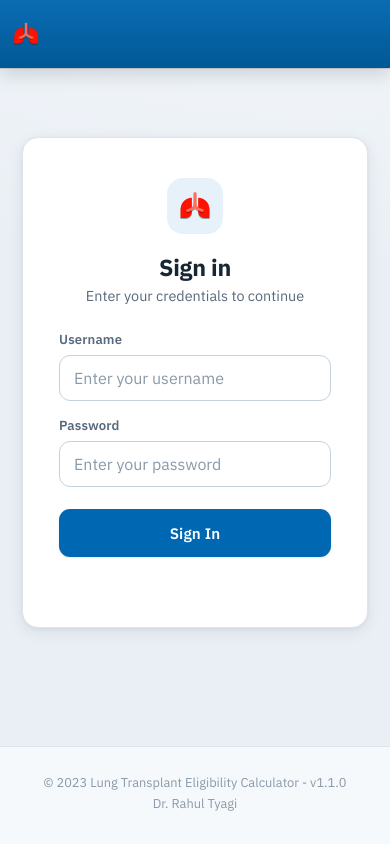
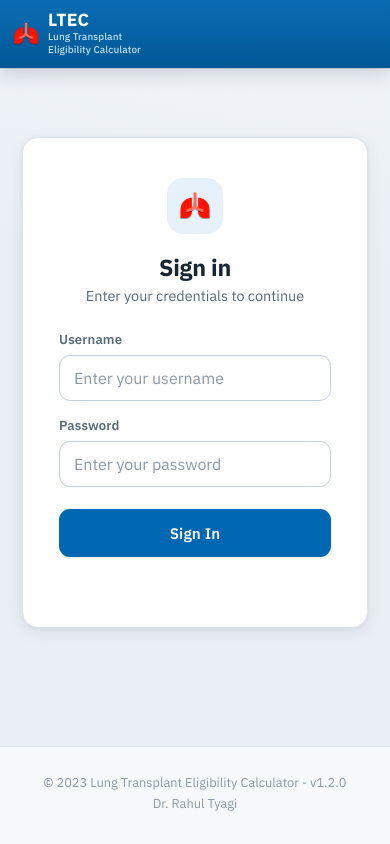
Before and after one commit to iShubhamTyagi/ltec, a React (Create React App) app: page / in a window 390 px wide. Built offline with nearby package versions, Linux system fonts and the light colour scheme.

Commit message:
Fix login header missing mobile LTEC mark, bump version to v1.2.0
LoginHeader is a separate component from the in-app Header and was
missed when the mobile "LTEC" short title was added — it only had the
desktop t1/t2 spans, so mobile viewports showed no title text at all.

```diff
--- a/src/components/Footer.js
+++ b/src/components/Footer.js
@@ -5,7 +5,7 @@ function Footer() {
 
   return (
     <footer className="ftr">
-      © {year} Lung Transplant Eligibility Calculator - v1.1.0
+      © {year} Lung Transplant Eligibility Calculator - v1.2.0
       <br />
       Dr. Rahul Tyagi
     </footer>
--- a/src/components/Login/LoginHeader.js
+++ b/src/components/Login/LoginHeader.js
@@ -9,6 +9,11 @@ function LoginHeader() {
           <img src={LungsIcon} alt="Lungs Icon" />
         </div>
         <div className="hdr-title">
+          <span className="t1-short">LTEC</span>
+          <span className="t1-short-sub">
+            <span className="t1-short-sub-line">Lung Transplant</span>
+            <span className="t1-short-sub-line">Eligibility Calculator</span>
+          </span>
           <span className="t1">Lung Transplant Eligibility Calculator</span>
           <span className="t2">CLINICAL DECISION SUPPORT</span>
         </div>
```
